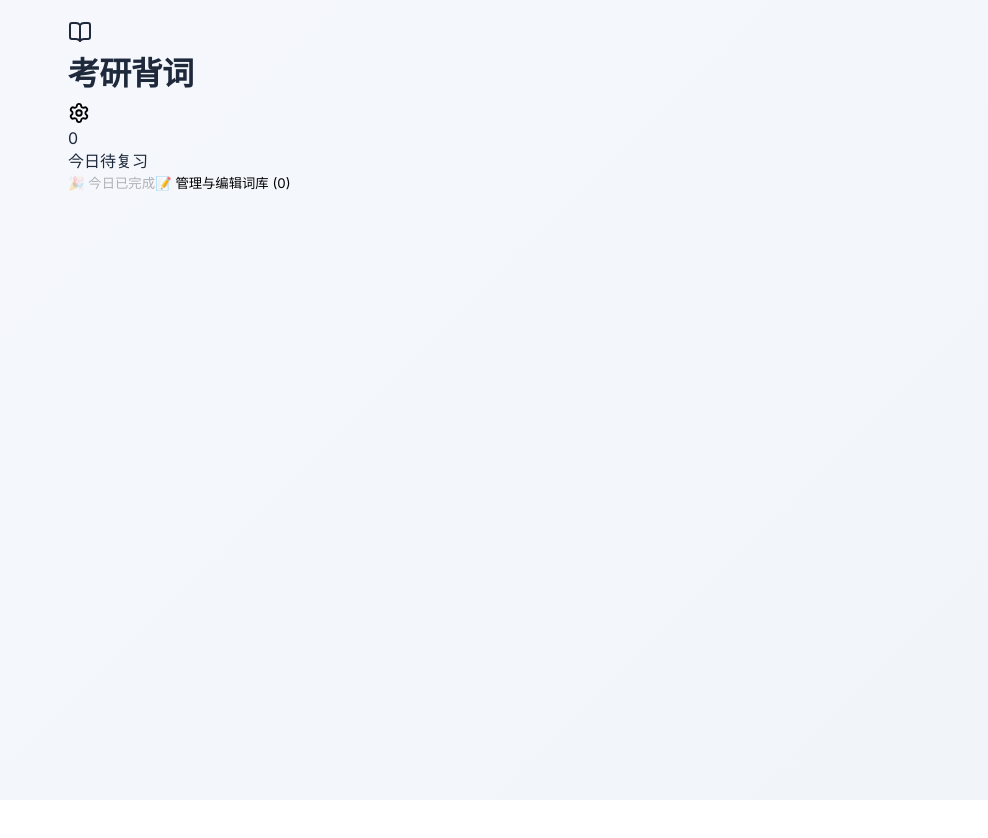
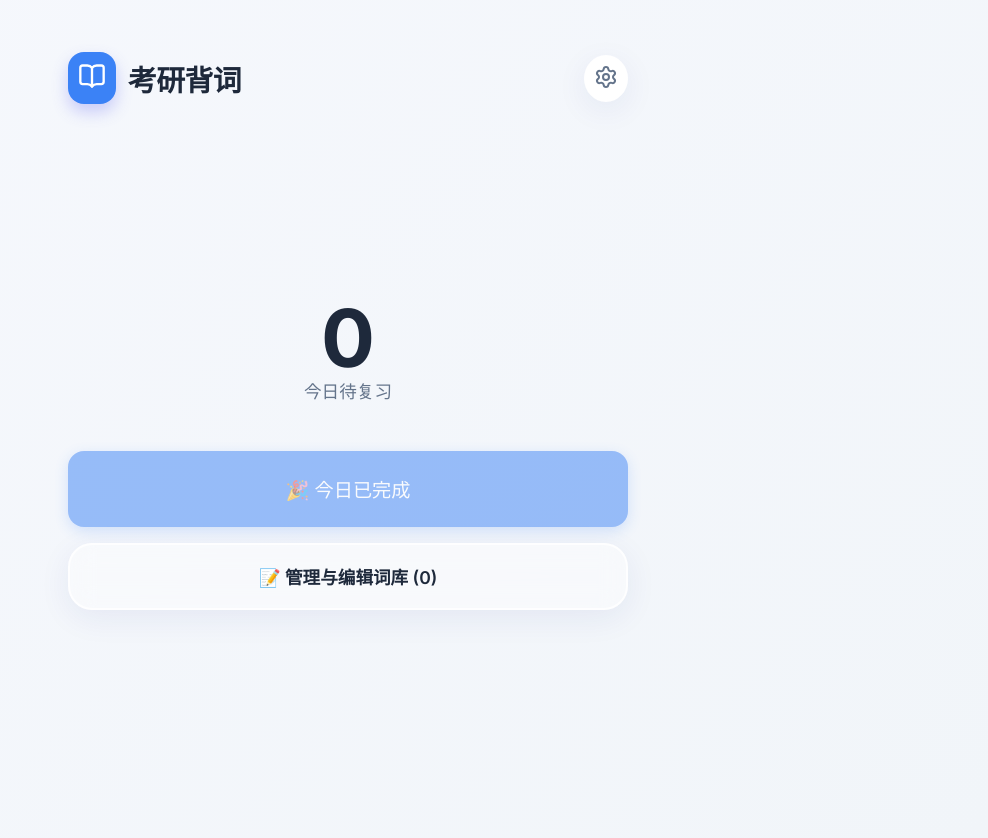
Before and after one commit to costacicera194-ui/vocab-pwa, a React (Vite) app: page / in a window 1280 px wide. Shown: the whole page, without its empty margins (292-1280 px from the left). Before the commit the page ends 800 px from the top, so only its background shows below. Built offline with nearby package versions, Linux system fonts and the light colour scheme.

Commit message:
Fix UI regression by reverting Tailwind classes to custom CSS

```diff
--- a/src/App.jsx
+++ b/src/App.jsx
@@ -1,13 +1,13 @@
 import React, { useState, useEffect } from 'react';
 import ManageScreen from './components/ManageScreen';
 import FlashcardScreen from './components/FlashcardScreen';
-import { BookOpen, Settings, CheckCircle2 } from 'lucide-react';
+import { BookOpen, Settings, X } from 'lucide-react';
+import { AnimatePresence, motion } from 'framer-motion';
 
 function App() {
   const [deck, setDeck] = useState(() => {
     const saved = localStorage.getItem('vocab_deck');
     if (saved) return JSON.parse(saved);
-    // Legacy support
     const legacy = localStorage.getItem('vocab_pwa_deck');
     if (legacy) {
       localStorage.removeItem('vocab_pwa_deck');
@@ -15,7 +15,7 @@ function App() {
     }
     return [];
   });
-  const [currentView, setCurrentView] = useState('home'); // home, manage, flashcard
+  const [currentView, setCurrentView] = useState('home');
   const [apiKey, setApiKey] = useState(() => localStorage.getItem('gemini_api_key') || localStorage.getItem('ai_api_key') || '');
   const [showSettings, setShowSettings] = useState(false);
 
@@ -39,59 +39,83 @@ function App() {
   }
 
   return (
-    <div className="min-h-screen p-6 max-w-md mx-auto flex flex-col relative">
-      <div className="flex justify-between items-center mb-10 mt-4">
-        <div className="flex items-center gap-3">
-          <div className="bg-indigo-600 text-white p-2 rounded-2xl shadow-lg shadow-indigo-200">
-            <BookOpen size={24} />
+    <div style={{ paddingTop: '2rem', paddingBottom: '2rem', position: 'relative', display: 'flex', flexDirection: 'column', minHeight: '100vh' }}>
+
+      {/* Header */}
+      <div style={{ display: 'flex', justifyContent: 'space-between', alignItems: 'center', marginBottom: '3rem' }}>
+        <div style={{ display: 'flex', alignItems: 'center', gap: '12px' }}>
+          <div style={{ background: 'var(--primary-color)', color: 'white', padding: '10px', borderRadius: '16px', boxShadow: '0 8px 16px rgba(99, 102, 241, 0.3)' }}>
+            <BookOpen size={28} />
           </div>
-          <h1 className="text-2xl font-bold tracking-tight text-slate-800">考研背词</h1>
+          <h1 style={{ margin: 0, fontSize: '1.8rem', fontWeight: 800, color: 'var(--text-primary)' }}>考研背词</h1>
         </div>
-        <button onClick={() => setShowSettings(!showSettings)} className="text-slate-400 hover:text-slate-700 transition-colors p-2 bg-white rounded-full shadow-sm">
-          <Settings size={22} />
+        <button onClick={() => setShowSettings(true)} style={{ color: 'var(--text-secondary)', background: 'white', padding: '10px', borderRadius: '50%', boxShadow: 'var(--glass-shadow)', border: 'none', cursor: 'pointer' }}>
+          <Settings size={24} />
         </button>
       </div>
 
+      {/* Settings Modal */}
+      <AnimatePresence>
         {showSettings && (
-        <div className="bg-white p-5 rounded-3xl shadow-xl shadow-slate-200/50 mb-8 border border-slate-100 animate-in slide-in-from-top-4 fade-in">
-          <label className="block text-sm font-semibold text-slate-700 mb-2">Gemini API Key</label>
+          <motion.div
+            initial={{ opacity: 0 }} animate={{ opacity: 1 }} exit={{ opacity: 0 }}
+            style={{ position: 'fixed', top: 0, left: 0, right: 0, bottom: 0, background: 'rgba(0,0,0,0.5)', zIndex: 100, display: 'flex', alignItems: 'center', justifyContent: 'center', padding: '20px' }}
+          >
+            <motion.div
+              initial={{ scale: 0.9, y: 20 }} animate={{ scale: 1, y: 0 }} exit={{ scale: 0.9, y: 20 }}
+              className="glass-panel" style={{ width: '100%', maxWidth: '400px', background: 'rgba(255,255,255,0.95)' }}
+            >
+              <div style={{ display: 'flex', justifyContent: 'space-between', alignItems: 'center', marginBottom: '1rem' }}>
+                <h3 style={{ margin: 0 }}>API 设置</h3>
+                <button onClick={() => setShowSettings(false)} style={{ background: 'none', border: 'none', cursor: 'pointer' }}><X size={20} color="var(--text-secondary)" /></button>
+              </div>
+              <p style={{ fontSize: '0.9rem', color: 'var(--text-secondary)', marginBottom: '1rem' }}>
+                请输入您的 API Key 以解锁 AI 考研例句生成功能。
+              </p>
               <input
                 type="password"
+                placeholder="AIzaSy..."
                 value={apiKey}
-            onChange={(e) => setApiKey(e.target.value)}
-            className="w-full bg-slate-50 border border-slate-200 rounded-xl px-4 py-3 text-sm focus:ring-2 focus:ring-indigo-400 focus:border-indigo-400 outline-none transition-all"
-            placeholder="AIzaSy..."
+                onChange={e => setApiKey(e.target.value)}
+                style={{ width: '100%', padding: '12px', borderRadius: '8px', border: '1px solid #ccc', marginBottom: '1rem', outline: 'none' }}
               />
               <button
+                className="btn-primary"
+                style={{ width: '100%' }}
                 onClick={() => {
                   localStorage.setItem('gemini_api_key', apiKey);
-              localStorage.setItem('ai_api_key', apiKey); // legacy
+                  localStorage.setItem('ai_api_key', apiKey);
                   setShowSettings(false);
                 }}
-            className="mt-3 w-full bg-slate-800 text-white rounded-xl py-2.5 text-sm font-semibold flex items-center justify-center gap-2"
               >
-            <CheckCircle2 size={16} /> 保存设置
+                保存设置
               </button>
-        </div>
+            </motion.div>
+          </motion.div>
         )}
+      </AnimatePresence>
 
-      <div className="flex-1 flex flex-col items-center justify-center -mt-10">
-        <div className="text-6xl font-black text-slate-800 mb-2 tracking-tighter">
+      <div style={{ flex: 1, display: 'flex', flexDirection: 'column', alignItems: 'center', justifyContent: 'center', marginTop: '-2rem' }}>
+        <div style={{ fontSize: '5rem', fontWeight: 900, color: 'var(--text-primary)', lineHeight: 1 }}>
           {dueCards.length}
         </div>
-        <div className="text-slate-500 font-medium mb-12">今日待复习</div>
+        <div style={{ color: 'var(--text-secondary)', fontWeight: 500, marginBottom: '3rem', fontSize: '1.1rem' }}>
+          今日待复习
+        </div>
 
         <button
           onClick={() => setCurrentView('flashcard')}
           disabled={dueCards.length === 0}
-          className="w-full bg-gradient-to-br from-indigo-500 to-purple-600 hover:from-indigo-600 hover:to-purple-700 text-white text-lg font-bold py-5 rounded-[2rem] shadow-2xl shadow-indigo-200 disabled:opacity-50 disabled:shadow-none active:scale-95 transition-all"
+          className="btn-primary"
+          style={{ width: '100%', padding: '1.5rem', fontSize: '1.2rem', marginBottom: '1rem', opacity: dueCards.length === 0 ? 0.5 : 1 }}
         >
           {dueCards.length > 0 ? '🚀 开始背记' : '🎉 今日已完成'}
         </button>
 
         <button
           onClick={() => setCurrentView('manage')}
-          className="mt-4 w-full bg-white text-slate-600 text-base font-semibold py-4 rounded-3xl border-2 border-slate-100 hover:border-slate-200 hover:bg-slate-50 active:scale-95 transition-all shadow-sm flex items-center justify-center gap-2"
+          className="glass-panel"
+          style={{ width: '100%', padding: '1.2rem', fontSize: '1.1rem', fontWeight: 600, border: '2px solid rgba(255,255,255,0.8)', background: 'rgba(255,255,255,0.4)', color: 'var(--text-primary)', cursor: 'pointer', display: 'flex', justifyContent: 'center', gap: '8px' }}
         >
           📝 管理与编辑词库 ({deck.length})
         </button>
--- a/src/components/ManageScreen.jsx
+++ b/src/components/ManageScreen.jsx
@@ -6,10 +6,8 @@ import { ArrowLeft, Save, Trash2, Info } from 'lucide-react';
 export default function ManageScreen({ deck, onSave, onBack }) {
   const [text, setText] = useState('');
 
-  // Convert deck to raw text on load
   useEffect(() => {
     const rawText = deck.map(card => {
-      // If translation is '待查', we just export the word
       if (card.translation === '待查') return card.word;
       return `${card.word}\t${card.translation}`;
     }).join('\n');
@@ -33,14 +31,13 @@ export default function ManageScreen({ deck, onSave, onBack }) {
         translation = match[2].trim();
       }
 
-      // Try to find if this word already existed to preserve its learning progress
       const existingCard = deck.find(c => c.word.toLowerCase() === word.toLowerCase());
 
       if (existingCard) {
         newDeck.push({
           ...existingCard,
           word,
-          translation // Update translation just in case they edited it
+          translation
         });
       } else {
         newDeck.push({
@@ -66,25 +63,38 @@ export default function ManageScreen({ deck, onSave, onBack }) {
       initial={{ opacity: 0, y: 20 }}
       animate={{ opacity: 1, y: 0 }}
       exit={{ opacity: 0, y: -20 }}
-      className="p-6 max-w-md mx-auto h-screen flex flex-col"
+      style={{ display: 'flex', flexDirection: 'column', height: '100vh', padding: '1.5rem 0' }}
     >
-      <div className="flex justify-between items-center mb-6">
-        <button onClick={onBack} className="text-slate-500 hover:text-slate-800 flex items-center gap-1">
-          <ArrowLeft size={18} /> 返回
+      <div style={{ display: 'flex', justifyContent: 'space-between', alignItems: 'center', marginBottom: '1.5rem' }}>
+        <button onClick={onBack} style={{ color: 'var(--text-secondary)', background: 'none', border: 'none', display: 'flex', alignItems: 'center', gap: '4px', cursor: 'pointer', fontSize: '1rem' }}>
+          <ArrowLeft size={20} /> 返回
         </button>
-        <h2 className="text-xl font-bold text-slate-800">词库管理</h2>
-        <button onClick={handleClear} className="text-red-500 hover:text-red-700 p-2">
-          <Trash2 size={18} />
+        <h2 style={{ margin: 0, fontSize: '1.4rem', color: 'var(--text-primary)' }}>词库管理</h2>
+        <button onClick={handleClear} style={{ color: 'var(--danger-color)', background: 'none', border: 'none', cursor: 'pointer', padding: '8px' }}>
+          <Trash2 size={22} />
         </button>
       </div>
 
-      <div className="bg-blue-50 text-blue-800 p-3 rounded-xl mb-4 text-sm flex items-start gap-2">
-        <Info size={16} className="mt-0.5 shrink-0" />
-        <p>这是您的纯文本词库！每一行一个单词。您可以随意修改、删除某一行，或者粘贴新的单词进来。保存后进度会自动同步。</p>
+      <div style={{ background: 'rgba(99, 102, 241, 0.1)', color: 'var(--primary-color)', padding: '12px', borderRadius: '12px', marginBottom: '1rem', display: 'flex', gap: '8px', fontSize: '0.9rem', lineHeight: 1.5 }}>
+        <Info size={20} style={{ flexShrink: 0, marginTop: '2px' }} />
+        <p style={{ margin: 0 }}>这是您的纯文本词库！每一行一个单词。您可以随意修改、删除某一行，或者粘贴新的单词进来。保存后进度会自动同步。</p>
       </div>
 
       <textarea
-        className="flex-1 w-full p-4 rounded-2xl border-2 border-slate-200 focus:border-indigo-400 focus:ring-4 focus:ring-indigo-100 transition-all resize-none shadow-inner text-base font-mono bg-slate-50"
+        style={{
+          flex: 1,
+          width: '100%',
+          padding: '16px',
+          borderRadius: '16px',
+          border: '2px solid rgba(0,0,0,0.05)',
+          outline: 'none',
+          resize: 'none',
+          fontFamily: 'monospace',
+          fontSize: '1rem',
+          background: 'rgba(255,255,255,0.7)',
+          boxShadow: 'inset 0 2px 4px rgba(0,0,0,0.02)',
+          lineHeight: 1.6
+        }}
         placeholder="apple 苹果&#10;abandon 放弃"
         value={text}
         onChange={(e) => setText(e.target.value)}
@@ -92,7 +102,8 @@ export default function ManageScreen({ deck, onSave, onBack }) {
 
       <button
         onClick={handleSave}
-        className="mt-6 w-full bg-slate-800 hover:bg-slate-900 text-white font-bold py-4 rounded-2xl shadow-xl shadow-slate-200 active:scale-95 transition-all flex justify-center items-center gap-2"
+        className="btn-primary"
+        style={{ marginTop: '1.5rem', display: 'flex', justifyContent: 'center', alignItems: 'center', gap: '8px', padding: '1.2rem', fontSize: '1.1rem' }}
       >
         <Save size={20} />
         保存并覆盖 ({text.split('\n').filter(l => l.trim()).length} 词)
```
Lines whose indentation alone changed are shown as unchanged.
